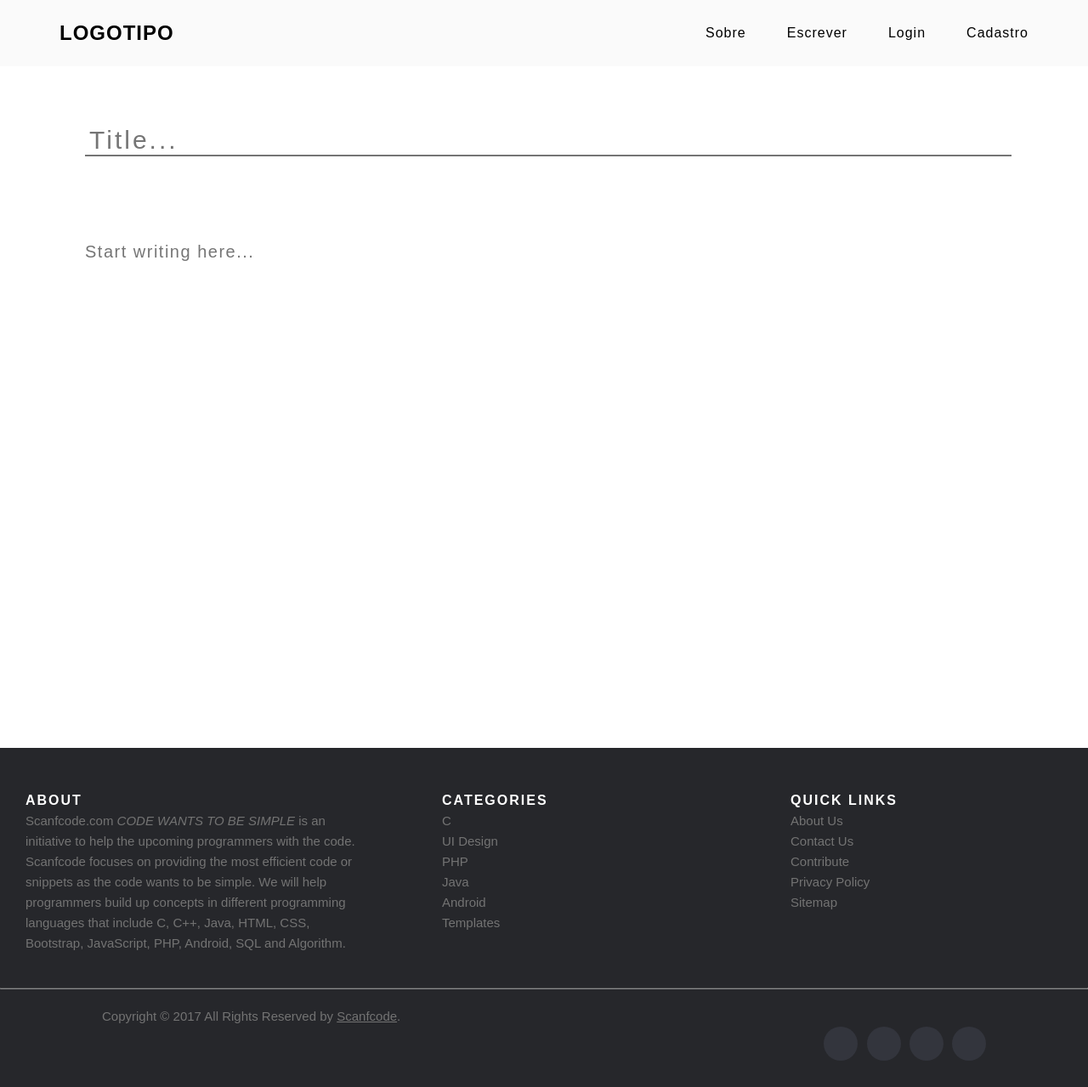
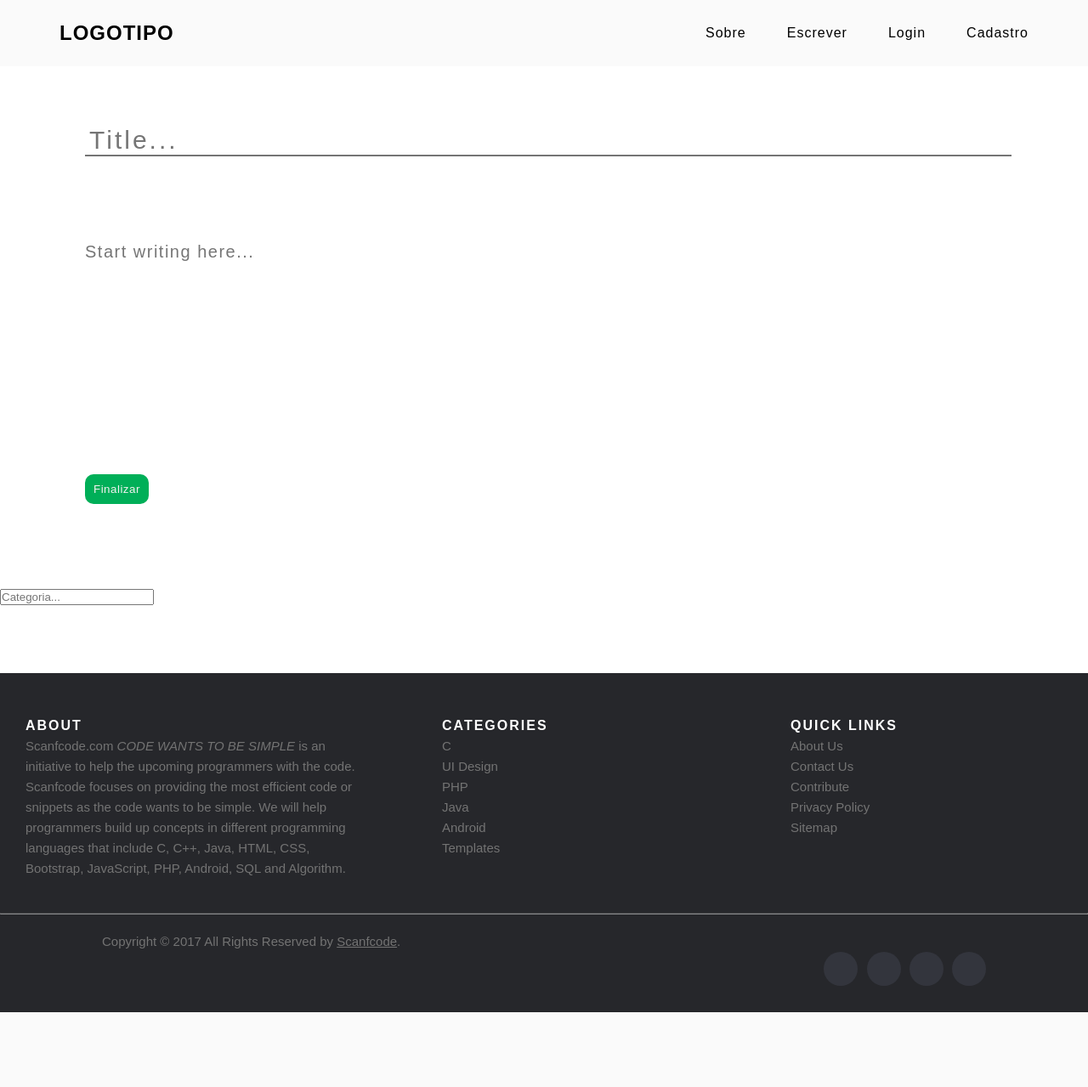
Before and after one commit to viniciusventura29/Django_Bosch_Project, a Django app: page /escrever/ in a window 1280 px wide. Shown: the whole page at 85% size. After the commit the page ends 1191 px from the top, so only its background shows below. Run offline with Django 4.2, Linux system fonts and the light colour scheme.

Commit message:
improving the write page and starting the post on the write page

```diff
--- a/home/templates/escrever.html
+++ b/home/templates/escrever.html
@@ -9,12 +9,20 @@
 <body>
     {% include 'moldes/nav.html'%}
 
+<form action='' method="post">
+    {% csrf_token %}
     <div class="text">
-    <div class="title">
-        <input placeholder="Title..." type="text">
-        <textarea name="body" id="body" onkeydown="autoResize()" placeholder="Start writing here..." cols="30" rows="10"></textarea>
+        <div class="title">
+            <input placeholder="Title..." name="textTitle" type="text">
+        </div>
+        <textarea name="textBody" id="textBody" onkeydown="autoResize()" placeholder="Start writing here..." cols="30" rows="10"></textarea>
+        <button type='submit' class="btn_enviar_text">Finalizar</button>
     </div>
-</div>
+
+    <input type="text" placeholder="Categoria..." name="TextCategoria">
+
+</form>
+
     {% include 'moldes/footer.html'%}
 
     <script src="{% static 'js/escrever.js' %}"></script>
--- a/home/templates/index.html
+++ b/home/templates/index.html
@@ -72,6 +72,10 @@
 
     </div>
 
+    <a href="{% url 'escrever' %}" class="float">
+        <i class="my-float"></i>
+    </a>
+
     {% include 'moldes/footer.html'%}
 </body>
 </html>
--- a/home/templates/static/css/escrever.css
+++ b/home/templates/static/css/escrever.css
@@ -1,10 +1,10 @@
 .text{
-    width: 100vw;
-    height: 100vh;
+    width: 100%;
+    height: 100%;
     padding: 150px 100px 100px 100px;
     box-sizing: border-box;
+    overflow: hidden;
 }
-
 .title input{
     width: 100%;
     height: 30px;
@@ -19,7 +19,7 @@
     outline: 0;
 }
 
-#body{
+#textBody{
     margin-top: 100px;
     width: 100%;
     border:none;
@@ -30,6 +30,21 @@
     overflow: hidden;
 }
 
-#body:focus{
+#textBody:focus{
     outline: none;
 }
+
+.btn_enviar_text{
+    margin-top: 20px;
+    padding: 10px;
+    background-color: rgb(0, 175, 88);
+    border-radius: 10px;
+    border: none;
+    color: #f2f2f2;
+    letter-spacing: 0.5px;
+    cursor: pointer;
+}
+
+.btn_enviar_text:hover{
+    background-color: rgb(0, 126, 63);
+}
--- a/home/templates/static/css/footer.css
+++ b/home/templates/static/css/footer.css
@@ -1,5 +1,6 @@
 .site-footer
 {
+  position: relative;
   background-color:#26272b;
   padding:45px 0px 20px;
   font-size:15px;
--- a/home/templates/static/js/escrever.js
+++ b/home/templates/static/js/escrever.js
@@ -1,8 +1,10 @@
 function autoResize()
-{
-    objTextArea = document.getElementById('body');
-    while (objTextArea.scrollHeight > objTextArea.offsetHeight)
+{   var altura = window.screen.height;
+    objTextArea = document.getElementById('textBody');
+    var alturaArea = objTextArea.height;
+    if (objTextArea.scrollHeight > objTextArea.offsetHeight)
     {
+        console.log(altura);
         objTextArea.rows += 1;
     }
 }
--- a/home/views.py
+++ b/home/views.py
@@ -1,7 +1,29 @@
+from email import message
 from django.shortcuts import render
+from home.models import TextModel, UsuarioModel
+from django.contrib import messages
 
 def index(request):
     return render(request, "index.html")
 
 def escrever(request):
-    return render(request, "escrever.html")
+    if str(request.method) == 'POST':
+
+        title = request.POST.get('textTitle')
+        body = request.POST.get('textBody')
+        categoria = request.POST.get('TextCategoria')
+
+        texto = TextModel.objects.create(
+            title = title,
+            body = body,
+            categoria = categoria,
+        )
+
+        texto.save()
+        messages.success(request,"salvo com sucesso!")
+
+
+        return render(request, "escrever.html")
+
+    else:
+        return render(request, "escrever.html")
```
Also changed, not shown: home/admin.py (+5 -5 lines), home/form.py (added, +11 -0 lines), home/models.py (+10 -6 lines), home/templates/static/css/index.css (+19 -1 lines), db.sqlite3, home/migrations/0001_initial.py, home/migrations/0002_rename_comentario_comentariomodel_and_more.py (added), home/migrations/0003_alter_textmodel_rate.py (added), icons8-em-espiral-ligado-livreto-70.png (added).
